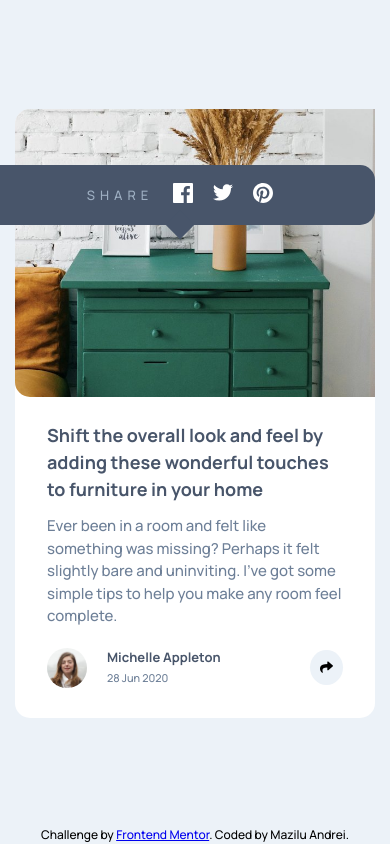
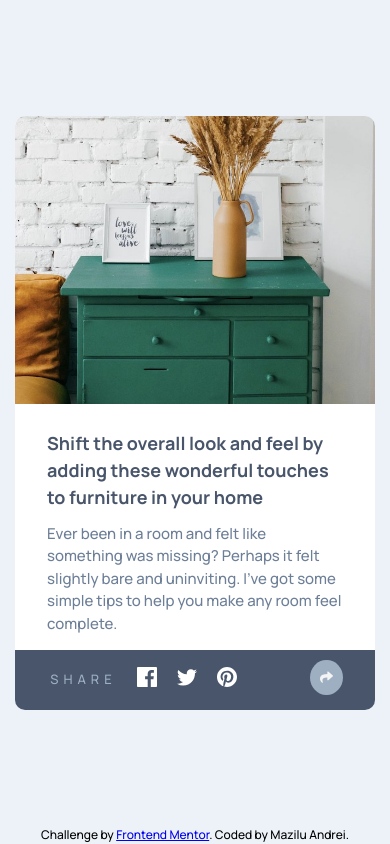
Before and after one commit to MaziluRO/Front-end-challenge-3-Article-preview, a plain HTML site: page index.html in a window 390 px wide. Both pictures are taken after a click on the element 326 px from the left and 667 px from the top of the page. Drawn offline with Linux system fonts and the light colour scheme.

Commit message:
Update styles.css

```diff
--- a/css/styles.css
+++ b/css/styles.css
@@ -36,18 +36,21 @@ img {
 .card {
   max-width:860px;
   display:flex;
-  border-radius:15px;
+  border-radius:10px;
   background-color:#fff;
 }
 
+
+
+/*Card*/
 .card-header {
   width:40%;
 }
 
 .card-header img {
   object-fit: cover;
-  border-top-left-radius: 15px;
-  border-bottom-left-radius:15px;
+  border-top-left-radius: 10px;
+  border-bottom-left-radius:10px;
 }
 
 
@@ -66,6 +69,8 @@ img {
   font-size:25px;
   font-weight: 700;
   margin-bottom:12px;
+  border-bottom-right-radius: 10px;
+  border-bottom-left-radius: 10px;
 }
 
 .card-body p {
@@ -110,23 +115,29 @@ img {
 
 .card-body .user .btn {
   background-color:var(--background-color);
+  color:var(--secondary-color);
   padding:8px 10px;
   border-radius:50%;
   margin-left:auto;
+  z-index:3;
 }
+
+
 
 .share-container {
   display: flex;
   width:250px;
   height:60px;
-  border-radius:15px;
+  border-radius:10px;
   background-color:var(--primary-color);
   align-items:center;
   justify-content:center;
   position:absolute;
   top:-75%;
   right:-29%;
+  opacity:0;
 }
+
 
 .share-container::after {
   content: '';
@@ -146,6 +157,15 @@ img {
   padding:10px;
 }
 
+/*Button classes*/
+.active {
+  opacity:1;
+}
+
+.btn-on {
+  background-color:var(--third-color) !important;
+  color:#f4f4f4 !important;
+}
 
 /*Attribution container */
 .attribution {
@@ -165,8 +185,14 @@ img {
     width:100%;
   }
 
+  .card-header img {
+    border-top-left-radius: 10px;
+    border-top-right-radius:10px;
+    border-bottom-left-radius:unset;
+  }
+
   .card-body {
-    padding:20px 32px 10px 32px;
+    padding:20px 32px 0 32px;
     position:relative;
   }
 
@@ -176,6 +202,12 @@ img {
 
   .card-body .user {
     position:unset;
+    margin-top:10px;
+    height:65px;
+  }
+
+  .card-body .user .share-container h5 {
+    margin-left:7%;
   }
 
   .attribution {
@@ -183,10 +215,16 @@ img {
   }
 
   .share-container {
-    width:100vw;
-    z-index:3;
+    width:100%;
+    justify-content:start;
+    top:auto;
+    left:0;
     bottom:0;
-    right:0;
+    border-radius:0 0 10px 10px;
+  }
+
+  .share-container::after{
+    display:none;
   }
 }
 
```
